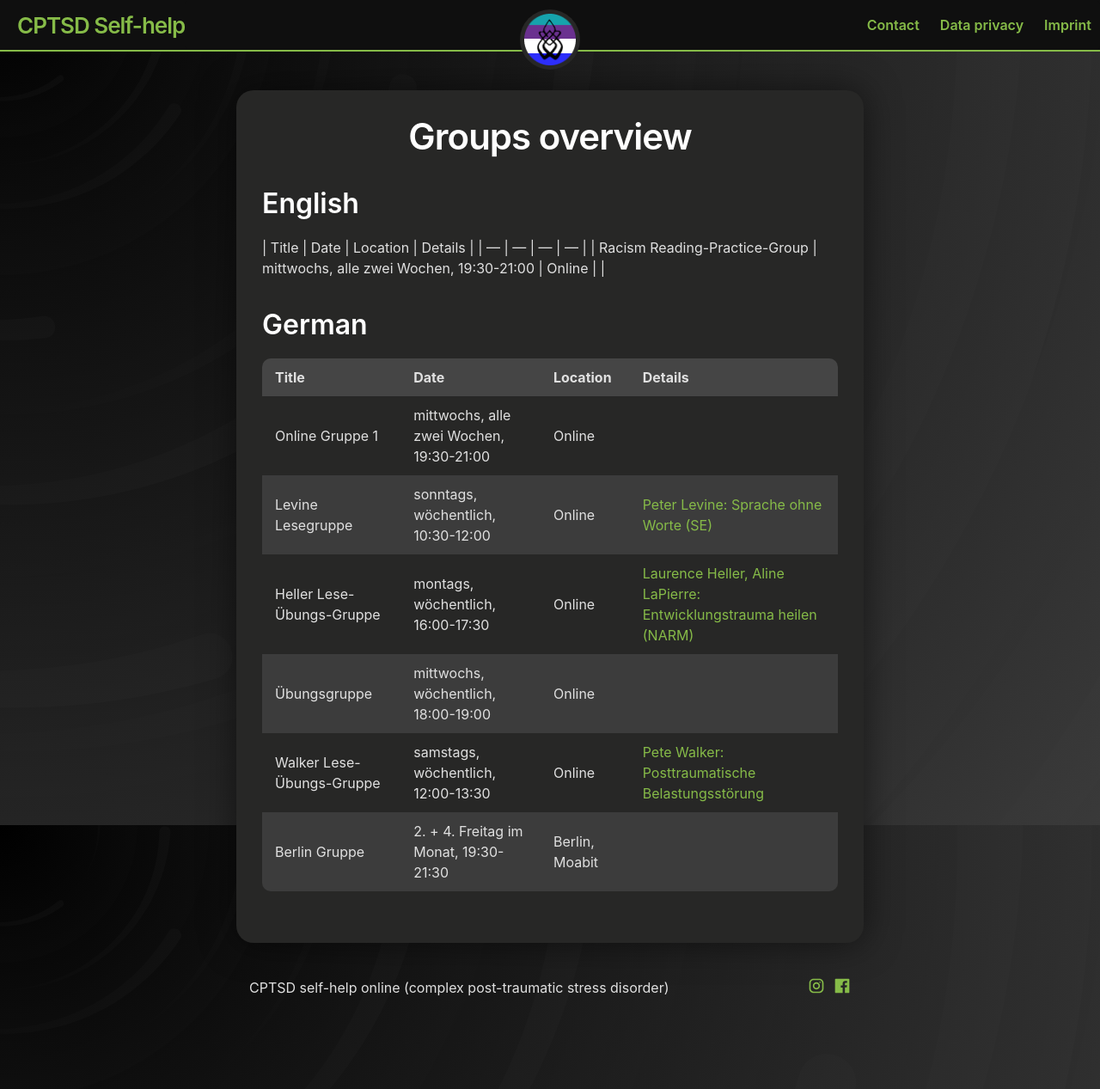
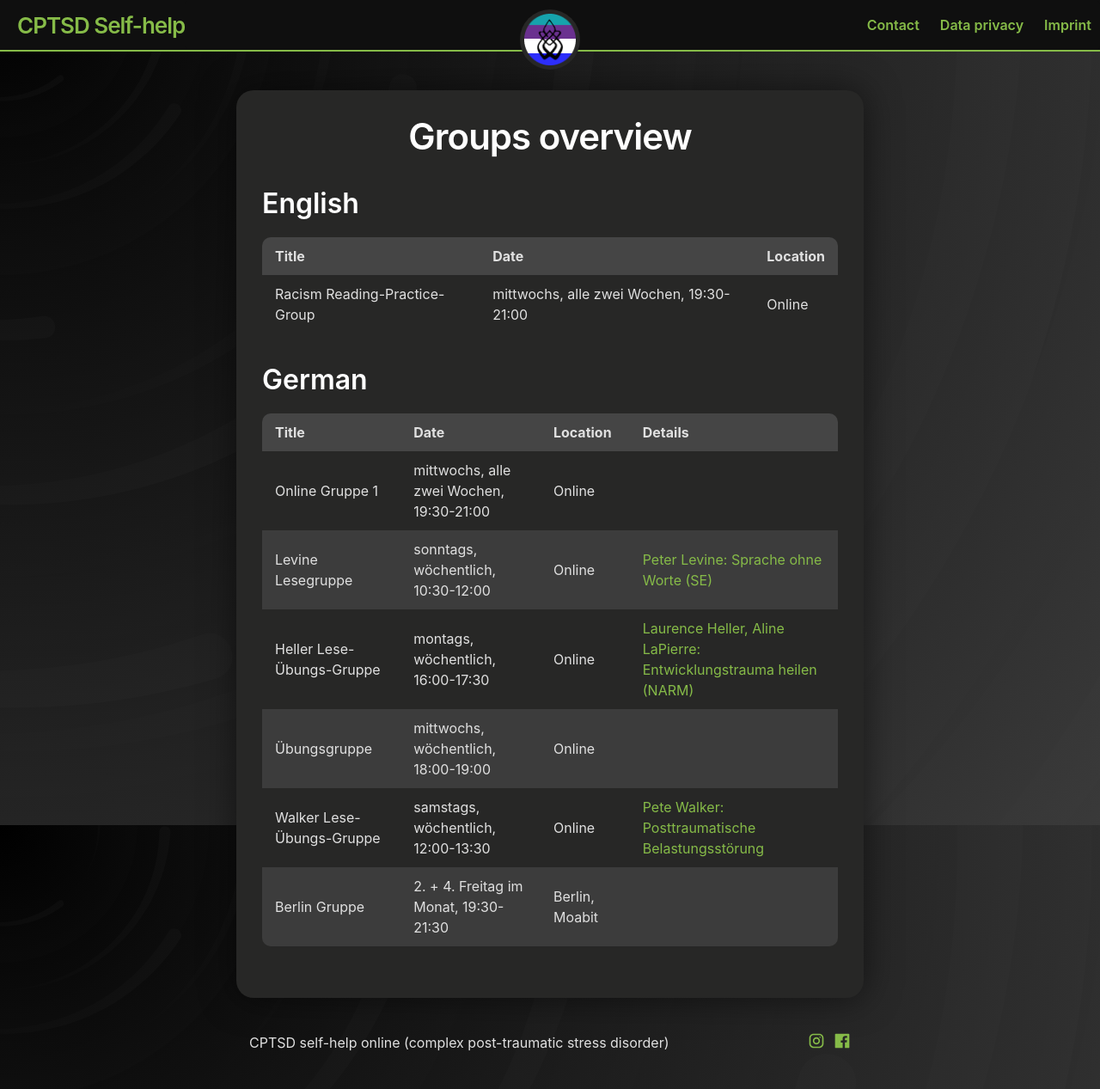
Before and after one commit to c-ptsd/c-ptsd.eu, a Jekyll site: the page built from _posts/2023-07-13-groups.md, in a window 1280 px wide and 1267 px high. Shown: the whole window at 86% size. Built offline with Jekyll 4.4.1, drawn with Linux system fonts in a browser that asks for light colours.

Commit message:
Add files via upload

```diff
--- a/_posts/2023-07-13-groups.md
+++ b/_posts/2023-07-13-groups.md
@@ -4,9 +4,11 @@ title: Groups overview
 ---
 
 ## English
-| Title | Date | Location | Details |
-| --- | --- | --- | --- |
-| Racism Reading-Practice-Group | mittwochs, alle zwei Wochen, 19:30-21:00 | Online |  |
+
+| Title | Date | Location |
+| --- | --- | --- |
+| Racism Reading-Practice-Group | mittwochs, alle zwei Wochen, 19:30-21:00 | Online |
+
 
 ## German
 
```
